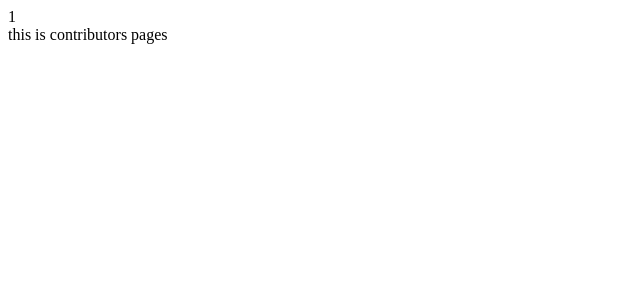
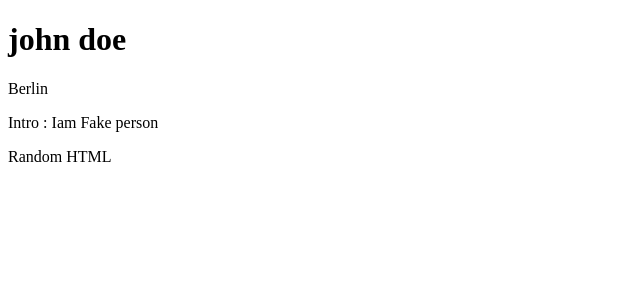
Before and after one commit to Jayraje-Shinde/jenkins-spotlight-retool-poc, a React (Vite) app: page /contributors/1 in a window 1280 px wide. Shown: the top 300 px of the page, without its empty margins (0-640 px from the left). Built offline with nearby package versions, Linux system fonts and the light colour scheme; what asciidoctor would draw is missing.

Commit message:
Done with adding functionality to fuzzy find contributors and also made a page that displays pure html of single contributors

```diff
--- a/package.json
+++ b/package.json
@@ -15,6 +15,8 @@
     "@mui/icons-material": "^7.3.8",
     "@mui/material": "^7.3.8",
     "asciidoctor": "^3.0.4",
+    "dompurify": "^3.3.1",
+    "fuse.js": "^7.1.0",
     "react": "^19.2.0",
     "react-dom": "^19.2.0",
     "react-router-dom": "^7.13.0"
--- a/src/pages/Contributor.tsx
+++ b/src/pages/Contributor.tsx
@@ -1,10 +1,22 @@
 import { useParams } from "react-router-dom"
 import { contributorsArray } from "../data/contributors";
+import DOMPurify from "dompurify";
 export default function Contributor(){
-	const {slug } = useParams();
-		console.log(contributorsArray);
+	const { slug } = useParams();
+	const john = {
+		name : "john doe",
+		location : "Berlin",
+		intro : "Iam Fake person",
+		html : "<div>Random HTML</div>"
+	}
+	const contributor = contributorsArray.find(item => item.slug === slug) || john ;
 	return <>
-{slug} <br />
-this is contributors pages
+	<h1>{contributor.name}</h1>
+<span>{contributor.location}</span>
+<p>Intro : {contributor.intro}</p>
+<div dangerouslySetInnerHTML={{
+	__html : DOMPurify.sanitize(contributor?.html ?? "")
+	}} />
+
 	</>
 }
--- a/src/pages/LandingPage.tsx
+++ b/src/pages/LandingPage.tsx
@@ -1,16 +1,37 @@
+import {useMemo,useState} from 'react'
 import {contributorsArray} from "../data/contributors";
 import {useNavigate} from 'react-router-dom'
+import Fuse from 'fuse.js';
+
 export default function LandingPage() {
+	 const [query, setQuery] = useState("");
+	const navigate = useNavigate();
+	const fuse = useMemo(() => {
+    return new Fuse(contributorsArray, {
+      keys: ["slug", "name", "location"], // keys to search in
+      threshold: 0.5 // adjust to control fuzziness
+    });
+  }, [contributorsArray]);
 
-	const navigate = useNavigate();
+
+const results = useMemo(() => {
+    if (!query) return contributorsArray; // Return full list if no query
+
+    return fuse.search(query).map(result => result.item);
+  }, [fuse, query, contributorsArray]);
 
 	return <>
-		{
-			 contributorsArray.map((contributor) => (
-        <button onClick={() => navigate(`/contributors/${contributor.slug}`)} key={contributor.slug}>
-          {contributor.name}
+		<input value={query} type="text" onChange={(e) => setQuery(e.target.value)} />
+		<ul>
+        {results.map(item => (
+
+          <li key={item.slug}>
+				<button onClick={() => navigate(`/contributors/${item.slug}`)} key={item.slug}>
+          {item.name}
         </button>
-      ))
-		}
+          </li>
+        ))}
+      </ul>
+
 	</>
 }
```
Also changed, not shown: 1 other file (tests, documents, lock files or other folders).
